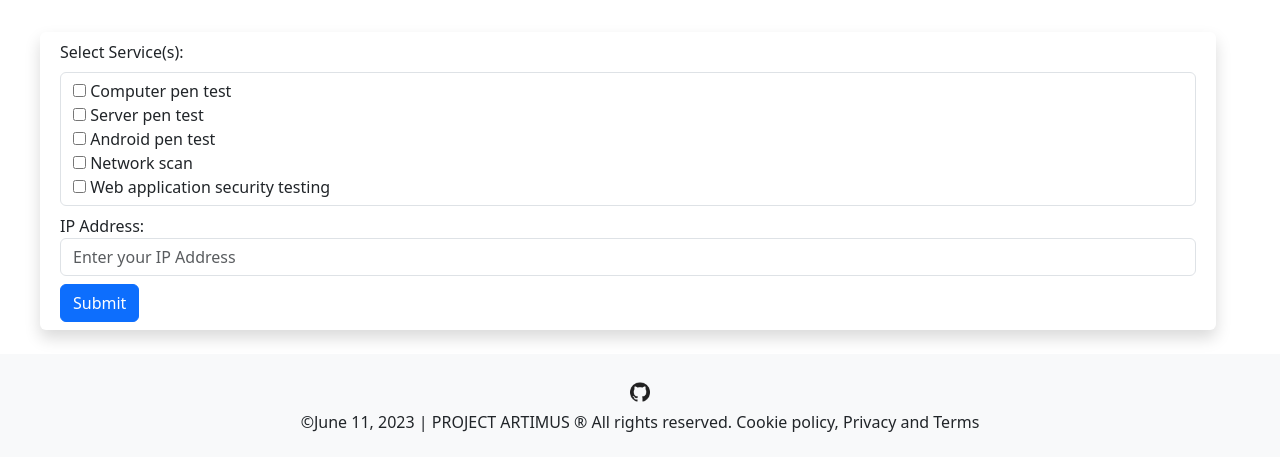
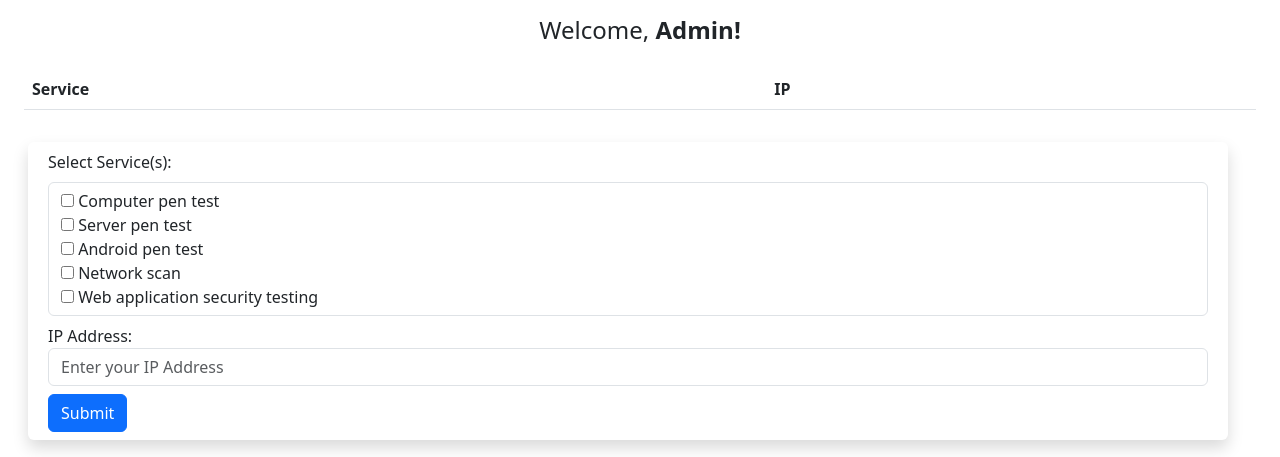
Before and after one commit to blackhammer116/Project-Alpha, a Flask app: page /submit-test-request in a window 1280 px wide. Shown: the part 52-509 px from the top of the page. Run offline with Flask 3, Linux system fonts and the light colour scheme; a user stored in the database is signed in; lists and menus that the app fills with data are empty.

Commit message:
Admin Panel

```diff
--- /dev/null
+++ b/deletedatabase.sql
@@ -0,0 +1,2 @@
+drop database fullstack;
+create database fullstack;
--- /dev/null
+++ b/test_request.sql
@@ -0,0 +1,2 @@
+use fullstack;
+select * from test_request;
--- a/webflask/models.py
+++ b/webflask/models.py
@@ -1,6 +1,6 @@
+from datetime import datetime
 from flask_login import UserMixin
 from webflask import db
-from datetime import datetime
 
 test_request_service = db.Table(
     'test_request_service',
@@ -34,7 +34,7 @@ class Note(db.Model):
 class TestRequest(db.Model):
     __tablename__ = 'test_request'
     request_id = db.Column(db.Integer, primary_key=True)
-    user_id = db.Column(db.Integer, db.ForeignKey('user.id'))
+    user_id = db.Column(db.Integer, db.ForeignKey('user.id', ondelete='CASCADE'))
     ip = db.Column(db.String(100))
     created_at = db.Column(db.DateTime, default=datetime.utcnow)
     services = db.relationship(
--- a/webflask/static/scripts/index.js
+++ b/webflask/static/scripts/index.js
@@ -15,3 +15,8 @@ var tooltipList = tooltipTriggerList.map(function (tooltipTriggerEl) {
 function scrollToTop() {
   window.scrollTo({ top: 0, behavior: 'smooth' });
 }
+
+function deleteTableRow(button) {
+  const row = button.closest('tr');
+  row.remove();
+}
--- a/webflask/templates/services.html
+++ b/webflask/templates/services.html
@@ -1,6 +1,52 @@
 {% extends "base.html" %}{% block title %}Login{% endblock %}
 {% block content %}
 <div class="container-fluid mt-3">
+    <div class="container-fluid mb-3">
+        <h4 class="text-center m-2">Welcome, <strong>{{ username }}!</strong></h4>
+
+        <ul class="list-group list-group-numbered" id="notes">
+            {% for note in user.notes %}
+            <li class="list-group-item">
+                {{ note.data }}
+                <button type="button" class="btn-close float-end" onclick="deleteNote({{ note.id }})"></button>
+            </li>
+            {% endfor %}
+        </ul>
+    </div>
+</div>
+
+
+<div class="container-fluid mt-3">
+    <table class="table">
+        <thead>
+            <tr>
+                <th>Service</th>
+                <th>IP</th>
+                <th></th>
+            </tr>
+        </thead>
+        <tbody>
+            {% for test_request in user.test_requests %}
+            <tr>
+                <td>
+                    <ul class="list-group-numbered">
+                        {% for service in test_request.services %}
+                        <li class="list-group-item">
+                            {{ service.name }}
+                        </li>
+                        {% endfor %}
+                    </ul>
+                </td>
+                <td>{{ test_request.ip }}</td>
+                <td> <button type="button" class="btn-close float-end" onclick="deleteTableRow(this)"></button>
+                </td>
+            </tr>
+            {% endfor %}
+        </tbody>
+    </table>
+</div>
+
+
 <div class="container-fluid row">
     <div class="col-sm m-3 rounded shadow">
         <form method="POST">
--- a/webflask/views.py
+++ b/webflask/views.py
@@ -9,10 +9,12 @@ from webflask import db
 
 views = Blueprint('views', __name__)
 
+
 @views.route('/', methods=['GET', 'POST'])
 def home_page():
-    show_div = True # Set the value of show_div
+    show_div = True  # Set the value of show_div
     return render_template("base.html", show_div=show_div, user=current_user)
+
 
 @views.route('/home', methods=['GET', 'POST'])
 @login_required
@@ -28,8 +30,9 @@ def home():
             db.session.commit()
             flash('Note added successfully!', category='success')
 
-    show_search = True # show_search bar
+    show_search = True  # show_search bar
     return render_template("home.html", user=current_user, show_search=show_search, username=current_user.username)
+
 
 @views.route('/search', methods=['GET', 'POST'])
 @login_required
@@ -40,10 +43,11 @@ def search():
         search_query = request.form.get('search_query')
         results = Note.query.filter(
             Note.data.ilike(f'%{search_query}%'),
-            Note.user_id==current_user.id).all()
+            Note.user_id == current_user.id).all()
 
-    show_search = True # show_search bar
+    show_search = True  # show_search bar
     return render_template('search.html', results=results, query=search_query, show_search=show_search, user=current_user)
+
 
 @views.route('/delete-note', methods=['POST'])
 @login_required
@@ -57,11 +61,11 @@ def delete_note():
             db.session.commit()
 
     return jsonify({})
-    #return render_template("home.html", user=current_user, username=current_user.username)
+    # return render_template("home.html", user=current_user, username=current_user.username)
 
 
 @views.route('/scan_url', methods=['GET', 'POST'])
-#@login_required
+# @login_required
 def scan_url():
     if request.method == 'POST':
         scan_url = request.form.get('scan_url')
@@ -70,13 +74,15 @@ def scan_url():
             #zap_process = subprocess.Popen(['owasp-zap', '-daemon', '-host', '0.0.0.0', '-port', '8080'])
 
             # Wait for ZAP to initialize
-            #time.sleep(20)
+            # time.sleep(20)
             time.sleep(5)
 
             # Initialize the ZAP API client
             zap_api_key = 'fullstack'  # Replace with your ZAP API key
-            zap_base_url = 'http://localhost:8080'  # Replace with the base URL of your ZAP instance
-            zap = ZAPv2(apikey=zap_api_key, proxies={'http': zap_base_url, 'https': zap_base_url})
+            # Replace with the base URL of your ZAP instance
+            zap_base_url = 'http://localhost:8080'
+            zap = ZAPv2(apikey=zap_api_key, proxies={
+                        'http': zap_base_url, 'https': zap_base_url})
 
             # Start a new ZAP session
             zap.core.new_session()
@@ -100,21 +106,23 @@ def scan_url():
                 risk = alert.get('risk')
                 solution = alert.get('solution')
                 if alert_string not in unique_alerts:
-                    unique_alerts[alert_string] = {'risk': risk, 'solution': solution}
+                    unique_alerts[alert_string] = {
+                        'risk': risk, 'solution': solution}
 
             # Stop the OWASP ZAP subprocess
-            #zap_process.terminate()
-            #zap_process.wait()
+            # zap_process.terminate()
+            # zap_process.wait()
 
             return render_template('scan_url.html', user=current_user, scan_url=scan_url, alerts=unique_alerts)
         except Exception as e:
             error_message = str(e)
 
             # Stop the OWASP ZAP subprocess
-            #zap_process.terminate()
-            #zap_process.wait()
+            # zap_process.terminate()
+            # zap_process.wait()
             return render_template('scan_url.html', user=current_user, error_message=error_message)
     return render_template('scan_url.html', user=current_user)
+
 
 @views.route('/admin-panel')
 @login_required
@@ -126,23 +134,44 @@ def admin_panel():
         flash('You are not authorized to access the admin panel.', 'error')
         return redirect(url_for('views.home'))
 
+
 @views.route('/submit-test-request', methods=['POST', 'GET'])
 @login_required
 def submit_test_request():
     # Retrieve form data
     if request.method == 'POST':
         selected_service = request.form.getlist('services')
-        print(f"This {selected_service}")
-        services = Service.query.filter(Service.name.in_(selected_service)).order_by(Service.service_id).all()
-        print(f"Total {services}")
+        ip_address = request.form.get('ip')
 
-    # Create a new test request and associate selected services
-        if services:
-            new_request = TestRequest(user_id=current_user.id, services=services)
-            db.session.add(new_request)
+        if not ip_address:
+            flash('IP address is required!', category='error')
+        else:
+            services = Service.query.filter(Service.name.in_(
+            selected_service)).order_by(Service.service_id).all()
+
+            # Create a new test request and associate selected services
+            if services:
+                new_request = TestRequest(
+                    user_id=current_user.id, ip=ip_address, services=services)
+                db.session.add(new_request)
+                db.session.commit()
+                flash('Test request submitted successfully!', category='success')
+            else:
+                flash('No services selected!', category='error')
+
+    return render_template('services.html', user=current_user, username=current_user.username)
+
+'''
+@views.route('/delete-service', methods=['POST'])
+@login_required
+def delete_service():
+    service = json.loads(request.services)
+    noteId = note['noteId']
+    note = Note.query.get(noteId)
+    if note:
+        if note.user_id == current_user.id:
+            db.session.delete(note)
             db.session.commit()
-            flash('Test request submitted successfully!', category='success')
-        else:
-            flash('No services selected!', category='error')
 
-    return render_template('services.html', user=current_user)
+    return jsonify({})
+'''
```
Also changed, not shown: webflask/templates/admin_panel.html (+28 -9 lines). Lines whose indentation alone changed are shown as unchanged.
